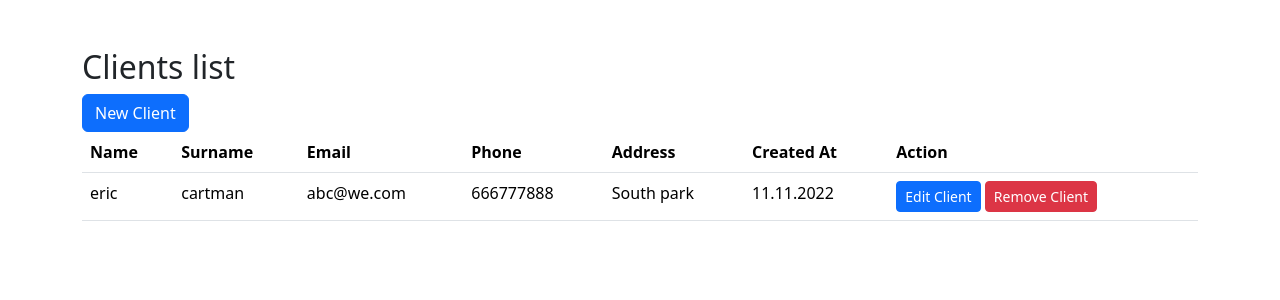
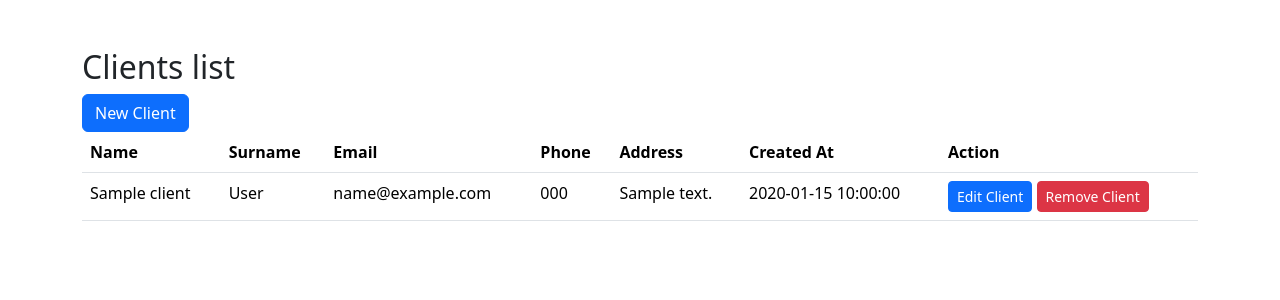
Before and after one commit to L00ka5z78/phonebook_php_html_mysql_12-10-23, a PHP site: page / in a window 1280 px wide. Shown: the top 300 px of the page. Run offline with PHP 8.4, Linux system fonts and the light colour scheme; tables that the repository leaves empty or names only in its code hold one stand-in row (values such as "Sample post").

Commit message:
client list added. works. 12.10.23 12:25

```diff
--- a/index.php
+++ b/index.php
@@ -43,24 +43,35 @@
                 if ($connection->connect_error) {
                     die("Connection failed: " . $connection->connect_error);
                 }
+                // read and display all clients from db
 
+                $sql = "SELECT * FROM clients";
+                $result = $connection->query($sql);
+
+                if (!$result) {
+                    die("Invalid query: " . $connection->error);
+                }
+
+                // read data of every single row
+                while ($row = $result->fetch_assoc()) {
+                    echo "
+                            <tr>
+
+                            <td>$row[name]</td>
+                            <td>$row[surname]</td>
+                            <td>$row[email]</td>
+                            <td>$row[phone]</td>
+                            <td>$row[address]</td>
+                            <td>$row[created_at]</td>
+                            <td>
+                               <a class='btn btn-primary btn-sm' href='/phonebook/edit.php?id=$row[id]'>Edit Client</a>
+                               <a class='btn btn-danger btn-sm' href='/phonebook/delete.php?id=$row[id]'>Remove Client</a>
+                            </td>
+                        </tr>
+                            ";
+                }
                 ?>
 
-
-
-
-                <tr>
-                    <td>eric</td>
-                    <td>cartman</td>
-                    <td>abc@we.com</td>
-                    <td>666777888</td>
-                    <td>South park</td>
-                    <td>11.11.2022</td>
-                    <td>
-                        <a class='btn btn-primary btn-sm' href='/phphone/edit.php'>Edit Client</a>
-                        <a class='btn btn-danger btn-sm' href='/phphone/delete.php'>Remove Client</a>
-                    </td>
-                </tr>
             </tbody>
         </table>
     </div>
```
